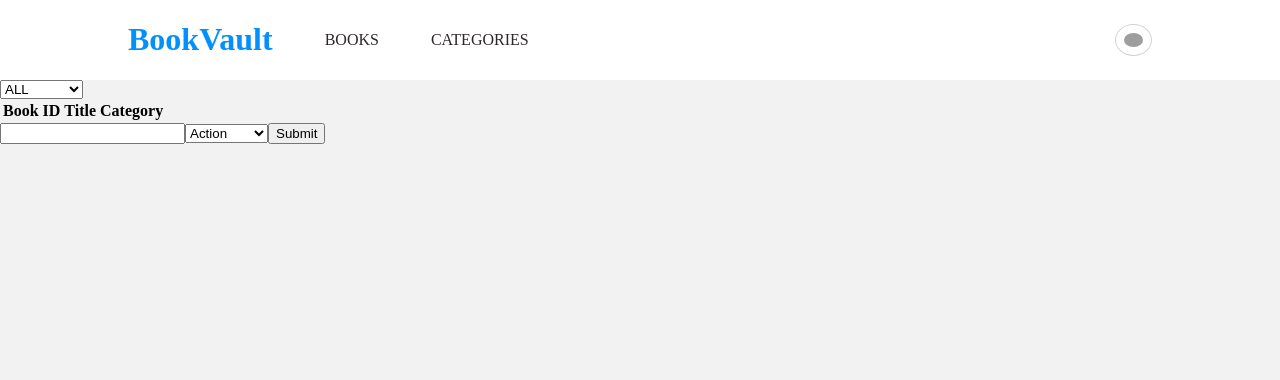
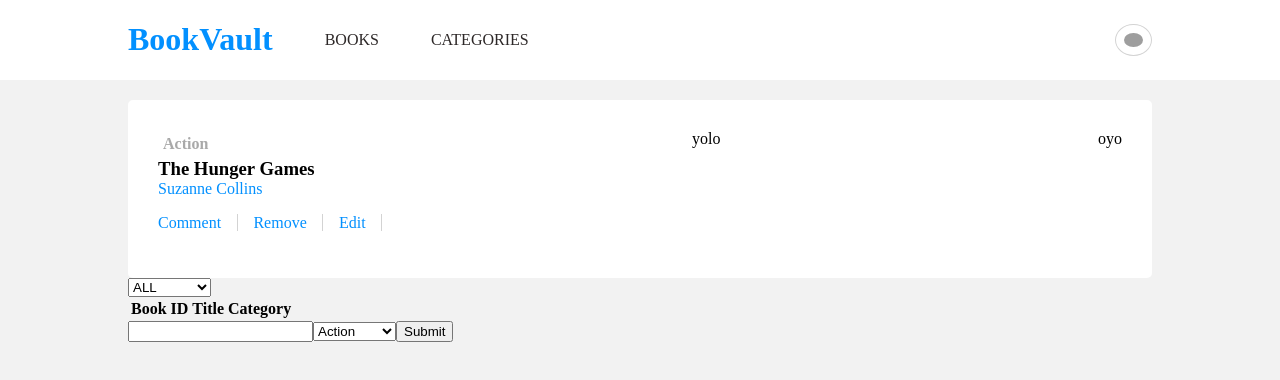
Before and after one commit to Moreneecoder/bookstore, a React (Create React App) app: page / in a window 1280 px wide. Shown: the top 380 px of the page. Built offline with nearby package versions, Linux system fonts and the light colour scheme; grey boxes are pictures that could not be loaded.

Commit message:
Complete styling for first section of Book

```diff
--- a/src/components/App.js
+++ b/src/components/App.js
@@ -1,13 +1,17 @@
-// import '../stylesheets/App.css';
+import '../stylesheets/App.css';
 import NavBar from './NavBar';
+import Booky from './BookTest';
 import BooksListContainer from '../containers/BooksList';
 import BooksFormContainer from '../containers/BooksForm';
 
 const App = () => (
   <div className="App">
     <NavBar />
-    <BooksListContainer />
-    <BooksFormContainer />
+    <div className="AppItem">
+      <Booky />
+      <BooksListContainer />
+      <BooksFormContainer />
+    </div>
   </div>
 );
 
--- /dev/null
+++ b/src/components/BookTest.js
@@ -0,0 +1,22 @@
+import '../stylesheets/Booky.css';
+
+const Booky = () => (
+  <div className="Booky">
+    <div>
+      <p className="category grey">Action</p>
+      <h3 className="title">The Hunger Games</h3>
+      <p className="author main-text-color">Suzanne Collins</p>
+
+      <p className="book-actions main-text-color">
+        <span>Comment</span>
+        <span>Remove</span>
+        <span>Edit</span>
+      </p>
+    </div>
+
+    <div>yolo</div>
+    <div>oyo</div>
+  </div>
+);
+
+export default Booky;
--- a/src/stylesheets/App.css
+++ b/src/stylesheets/App.css
@@ -1,3 +1,4 @@
-.App {
-  background-color: grey;
+.AppItem {
+  margin: 0 10%;
+  padding: 20px 0 0 0;
 }
--- /dev/null
+++ b/src/stylesheets/Booky.css
@@ -0,0 +1,24 @@
+.Booky {
+  display: flex;
+  justify-content: space-between;
+  background-color: white;
+  padding: 30px;
+  border-radius: 5px;
+}
+
+.book-actions span {
+  margin-right: 10%;
+  padding-right: 10%;
+  border-right: 1px solid lightgray;
+}
+
+.title,
+.category,
+.author {
+  margin: 0;
+}
+
+.category {
+  margin: 5px;
+  font-weight: bolder;
+}
--- a/src/stylesheets/index.css
+++ b/src/stylesheets/index.css
@@ -15,3 +15,7 @@ body {
 .secondary-text-color {
   color: #2d2828;
 }
+
+.grey {
+  color: darkgray;
+}
```
